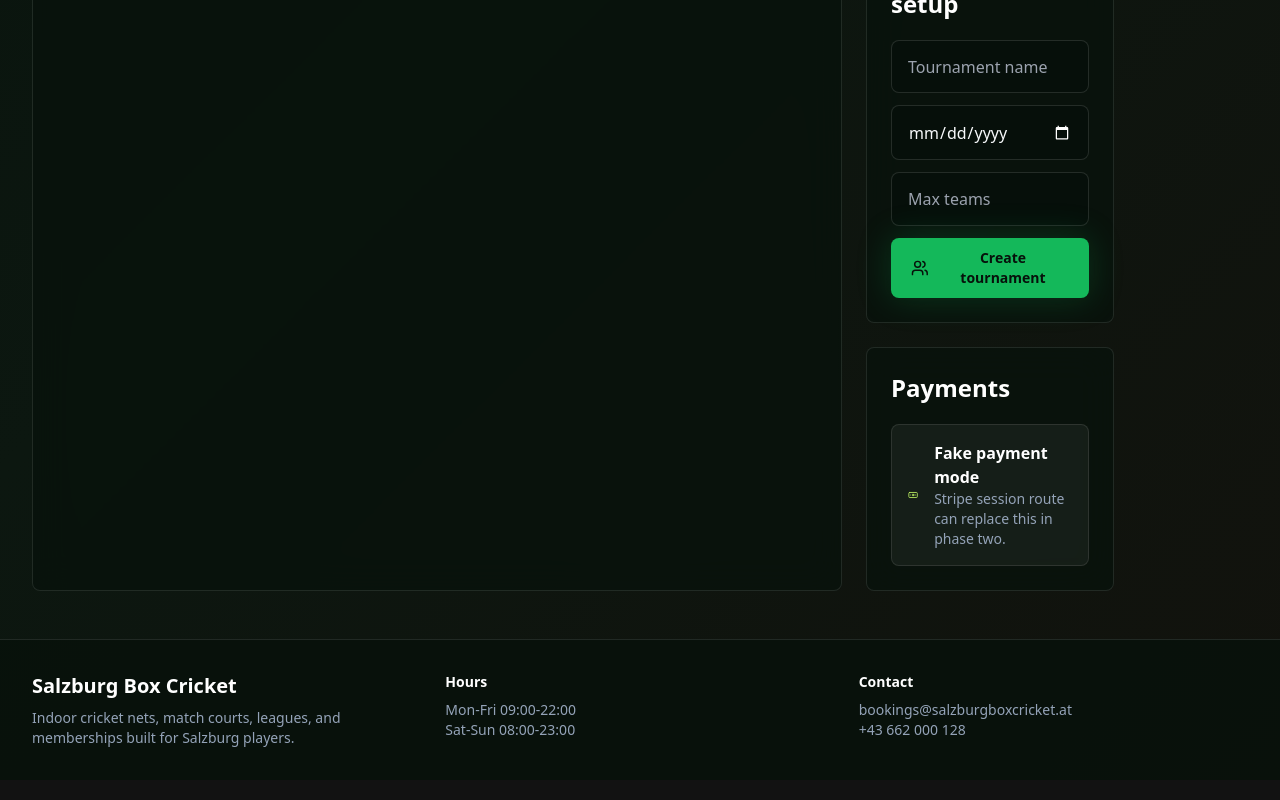
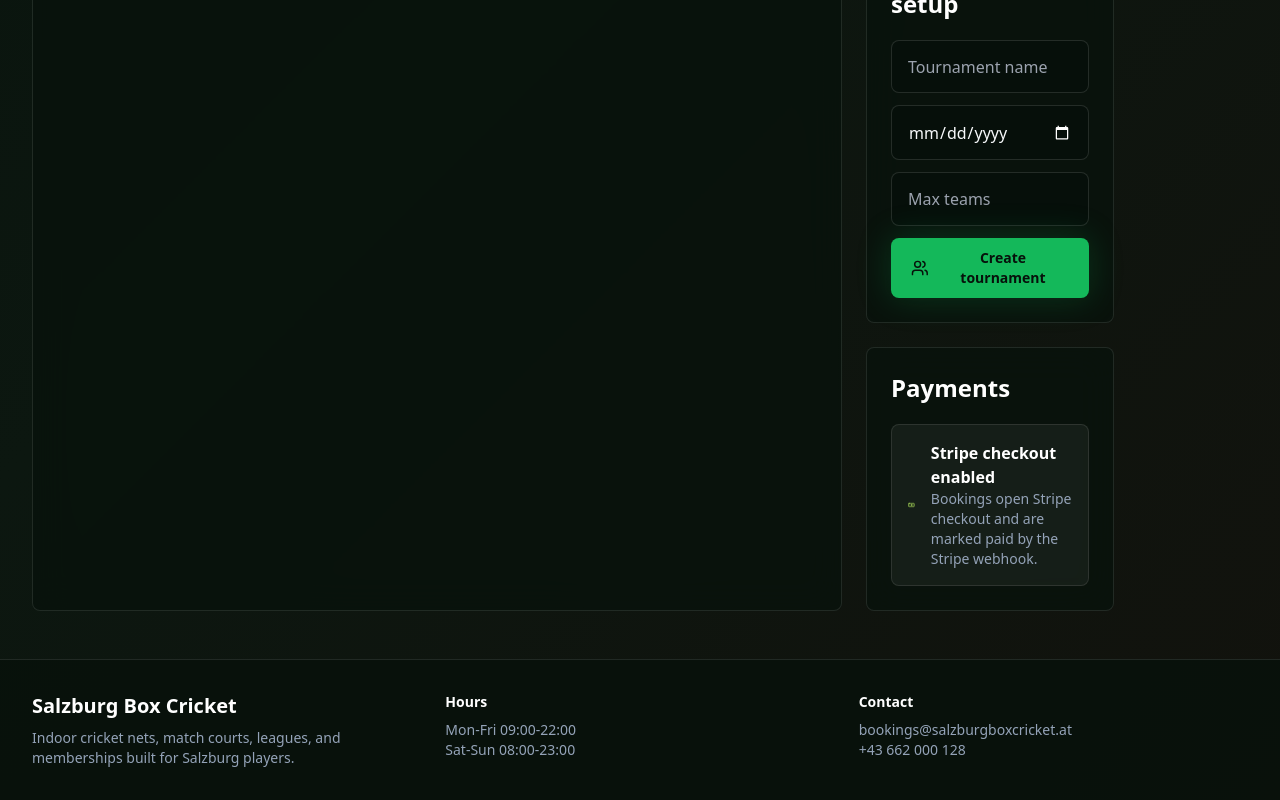
Before and after one commit to waisjawed-web/salzburg-box-cricket, a Next.js app: page /admin in a window 1280 px wide. Shown: the part 992-1792 px from the top of the page. Built offline with nearby package versions, Linux system fonts and the light colour scheme.

Commit message:
Update admin payment status copy

```diff
--- a/app/admin/page.tsx
+++ b/app/admin/page.tsx
@@ -100,8 +100,8 @@ export default function AdminPage() {
             <div className="mt-5 flex items-center gap-4 rounded-lg border border-white/10 bg-white/5 p-4">
               <Banknote className="text-lime" />
               <div>
-                <p className="font-bold text-white">Fake payment mode</p>
-                <p className="text-sm text-slate-400">Stripe session route can replace this in phase two.</p>
+                <p className="font-bold text-white">Stripe checkout enabled</p>
+                <p className="text-sm text-slate-400">Bookings open Stripe checkout and are marked paid by the Stripe webhook.</p>
               </div>
             </div>
           </section>
```
